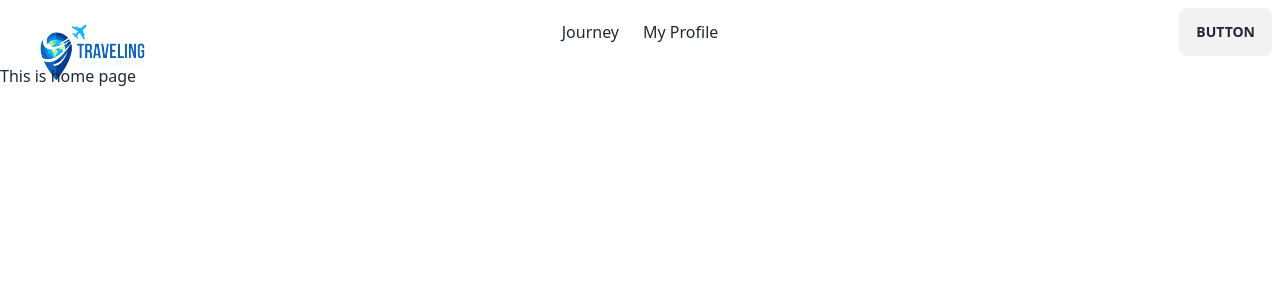
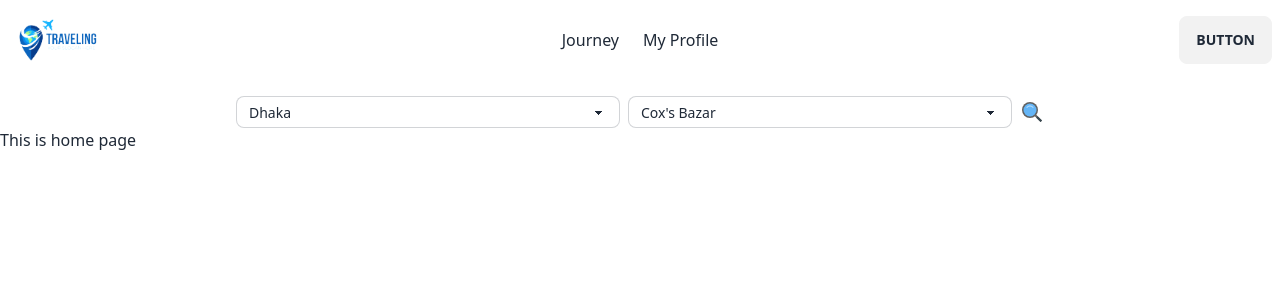
Before and after one commit to EmranAli-15/re-Travel-client, a React (Vite) app: page / in a window 1280 px wide. Shown: the top 300 px of the page. Built offline with nearby package versions, Linux system fonts and the light colour scheme; no server answers.

Commit message:
search bar complete

```diff
--- a/src/main.tsx
+++ b/src/main.tsx
@@ -12,8 +12,10 @@ import AuthProvider from './provider/AuthProvider.tsx';
 
 ReactDOM.createRoot(document.getElementById('root') as HTMLElement).render(
   <React.StrictMode>
-    <AuthProvider>
-      <RouterProvider router={router} />
-    </AuthProvider>
+    <div className='max-w-7xl mx-auto'>
+      <AuthProvider>
+        <RouterProvider router={router} />
+      </AuthProvider>
+    </div>
   </React.StrictMode>,
 )
--- a/src/pages/Home/Home.tsx
+++ b/src/pages/Home/Home.tsx
@@ -1,8 +1,9 @@
-
+import SearchBar from "./SearchBar/SearchBar";
 
 const Home = () => {
         return (
-                <div>
+                <div className="mt-4">
+                        <SearchBar></SearchBar>
                         <h1>This is home page</h1>
                 </div>
         );
--- /dev/null
+++ b/src/pages/Home/SearchBar/SearchBar.tsx
@@ -0,0 +1,37 @@
+import { FcSearch } from "react-icons/fc";
+
+const SearchBar = () => {
+
+        const handleSearch = (event: any) => {
+                event.preventDefault();
+                const form = event.target;
+
+                const from = form.from.value;
+                const to = form.to.value;
+
+                console.log(from, 'ok', to);
+        }
+        return (
+                <div className='flex justify-center'>
+                        <form onSubmit={handleSearch} className='flex gap-x-2'>
+                                <select name="from" className="select select-bordered select-sm md:w-96">
+                                        <option>Dhaka</option>
+                                        <option>Sylhet</option>
+                                        <option>Rajshahi</option>
+                                </select>
+                                <select name="to" className="select select-bordered select-sm md:w-96">
+                                        <option>Cox's Bazar</option>
+                                        <option>Sajek Velly</option>
+                                        <option>Bandarbon</option>
+                                </select>
+                                <button>
+                                        <FcSearch size={24}>
+                                                <input type="submit" value="" />
+                                        </FcSearch>
+                                </button>
+                        </form>
+                </div>
+        );
+};
+
+export default SearchBar;
--- a/src/pages/Shared/Navbar/Navbar.tsx
+++ b/src/pages/Shared/Navbar/Navbar.tsx
@@ -22,8 +22,8 @@ const Navbar = () => {
                                                 }
                                         </ul>
                                 </div>
-                                <a className="btn btn-ghost hover:bg-transparent normal-case text-xl">
-                                        <img src={logo} alt="" />
+                                <a>
+                                        <img className='w-full h-16' src={logo} alt="" />
                                 </a>
                         </div>
                         <div className="navbar-center hidden lg:flex">
```
Also changed, not shown: public/database.json (added, +12 -0 lines).
